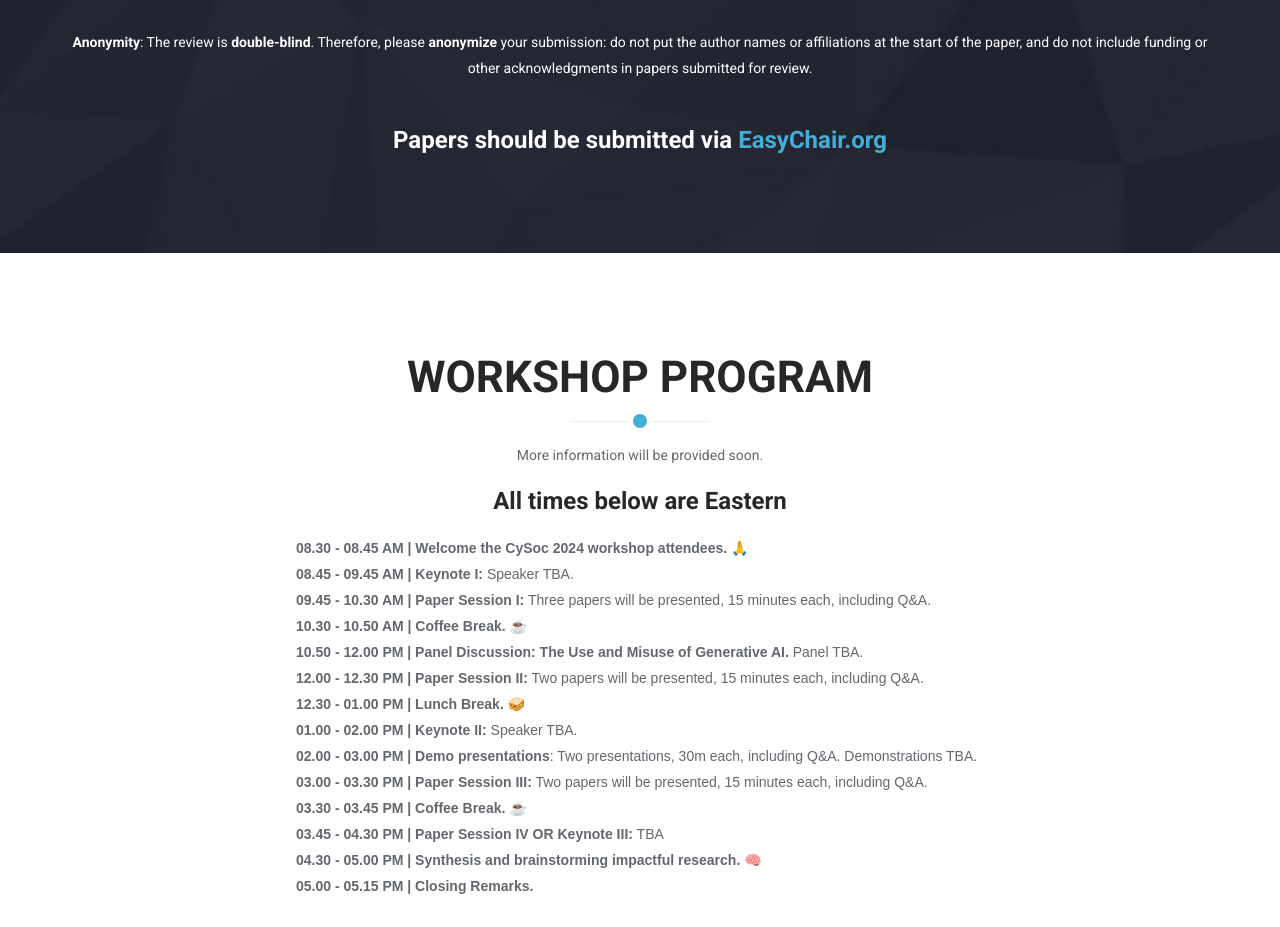
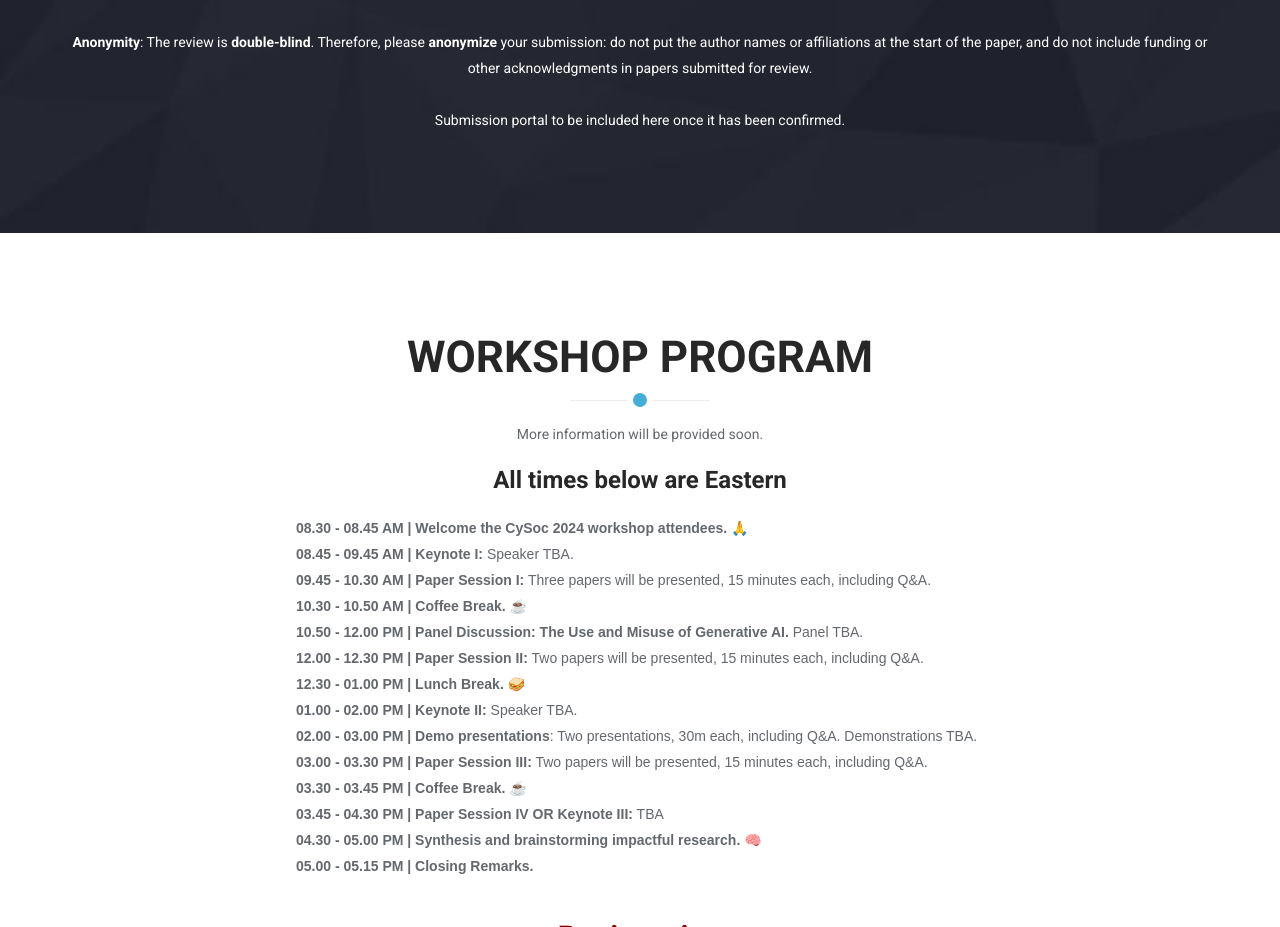
Before and after one commit to cy-soc/2024, a plain HTML site: page index.html in a window 1280 px wide. Shown: the part 3304-4231 px from the top of the page. Drawn offline with Linux system fonts and the light colour scheme; some packages are replaced by stand-ins of ours.

Commit message:
remove easychair submission portal

```diff
--- a/index.html
+++ b/index.html
@@ -331,7 +331,8 @@
                     Therefore, please <strong>anonymize</strong> your submission: do not put the author names or affiliations at the start of the paper, and do not include funding or other acknowledgments in papers submitted for review.
                     <br>
                     <br>
-                    <h3>Papers should be submitted via <a href="https://easychair.org/conferences/?conf=cysoc2024", target="_blank">EasyChair.org</a></h3>
+                    Submission portal to be included here once it has been confirmed.
+                    <!-- <h3>Papers should be submitted via <a href="https://easychair.org/conferences/?conf=cysoc2024", target="_blank">EasyChair.org</a></h3> -->
                 </p>
             </div>
 
```
